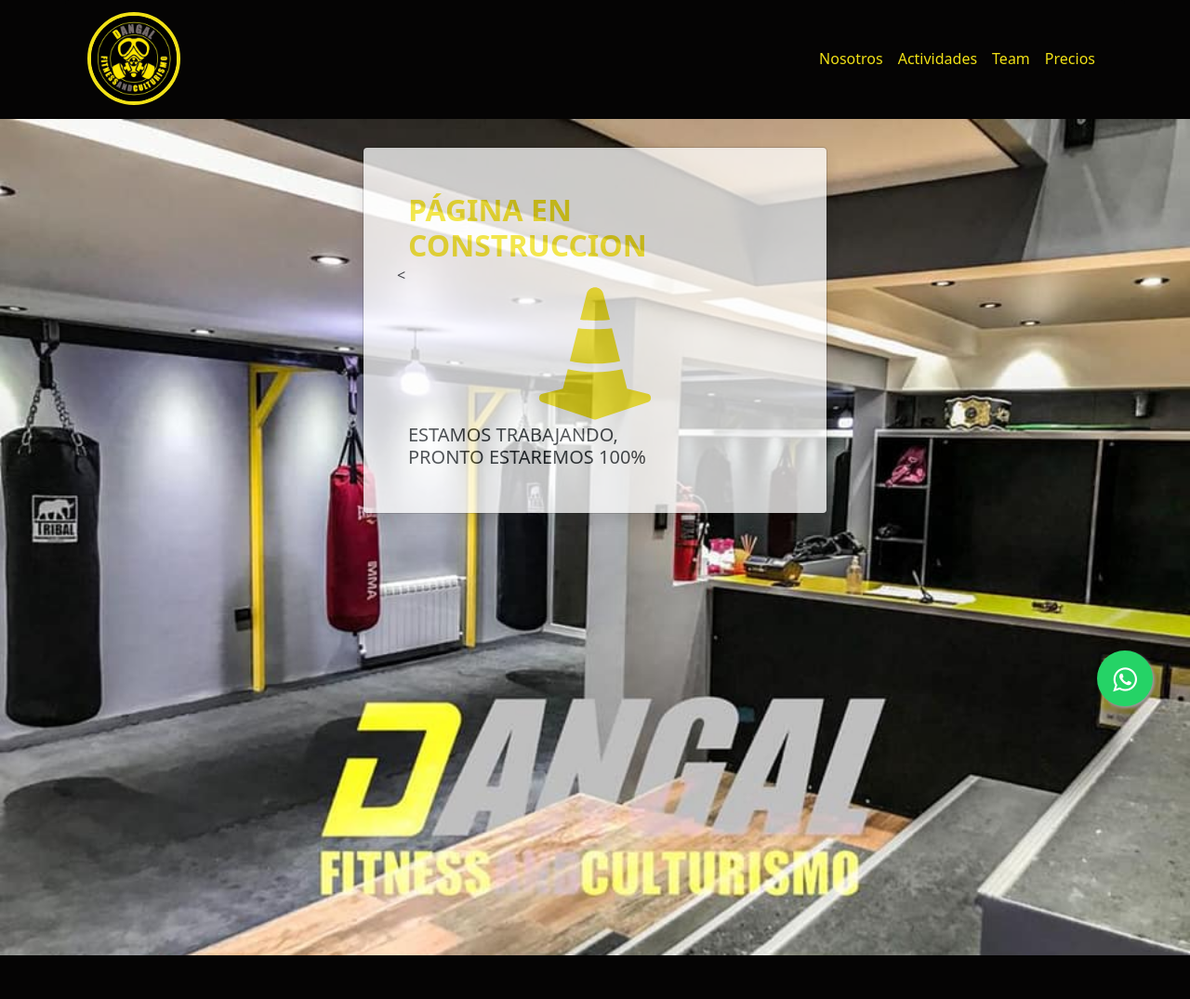
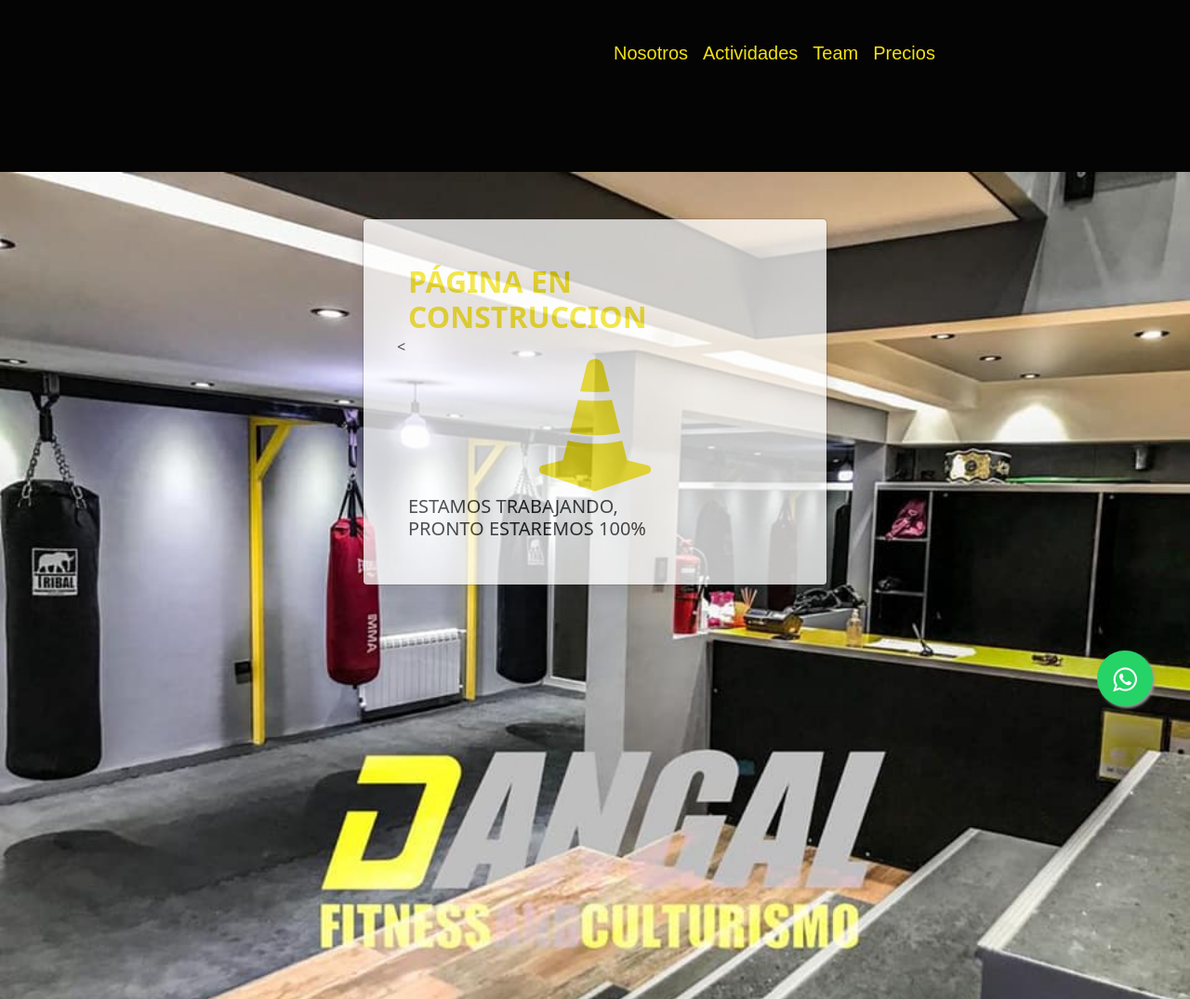
Before and after one commit to sanchezlucasar/dangal, a plain HTML site: page index.html in a window 1280 px wide. Shown: the whole page at 93% size. Before the commit the page ends 1028 px from the top, so only its background shows below. Drawn offline with nearby package versions, Linux system fonts and the light colour scheme.

Commit message:
segundo commit

```diff
--- a/css/style.css
+++ b/css/style.css
@@ -27,22 +27,29 @@
     background-image: url("../img/1.jpg");
     background-repeat: no-repeat;
     background-size: 100%;
+    background-position-y: 10px;
     width: 100%;
     height: 900px;
 }
 
 .modal-dialog {
-    top: 30px;
+    top: 60px;
 }
 
 .logofooter {
+    display: block;
+    margin: auto;
     width: 100px;
     border-radius: 50%;
     border: 4px #f1e116 solid;
 }
 
 header {
-    height: 100px;
+    width: 100%;
+    height: 120px;
+    padding: 10px;
+    background-size: cover;
+    margin-bottom: 55px;
 }
 
 body,
@@ -51,6 +58,39 @@
     background-color: #050404;
 }
 
+main {
+    width: 100%;
+    height: 500px;
+}
+
 .coloramarillo {
     color: #f1e116;
 }
+
+nav {
+    width: 100%;
+    display: flex;
+    align-items: center;
+    justify-content: center;
+    background: #050404;
+    margin-top: 20px;
+}
+
+nav a {
+    color: black;
+    float: right;
+    font-size: 16px;
+    display: block;
+    padding: 14px 16px;
+    text-decoration: none;
+    font: 20px 'Quicksand', sans-serif;
+}
+
+footer {
+    width: 100%;
+    height: 100px;
+}
+
+nav a:hover {
+    background-color: #2ECCFA;
+}
--- a/index.html
+++ b/index.html
@@ -19,7 +19,7 @@
 
                 <nav class="navbar navbar-light ">
                     <div class="container">
-                        <a class="navbar-brand" href="#">
+                        <a class="sr-only" href="#">
                             <img class="logofooter" src="img/logo negro.jpg">
                         </a>
                     </div>
@@ -29,7 +29,7 @@
                     <div class="container-fluid">
 
                         <button class="navbar-toggler navbar-light bg-light" type="button" data-bs-toggle="collapse" data-bs-target="#navbarNav" aria-controls="navbarNav" aria-expanded="false" aria-label="Toggle navigation">
-                  <span class="navbar-toggler-icon"></span>
+                  <span class="navbar-toggler-icon" style="background-color: aliceblue;"></span>
                 </button>
                         <div class="collapse navbar-collapse" id="navbarNav">
                             <ul class="navbar-nav">
```
